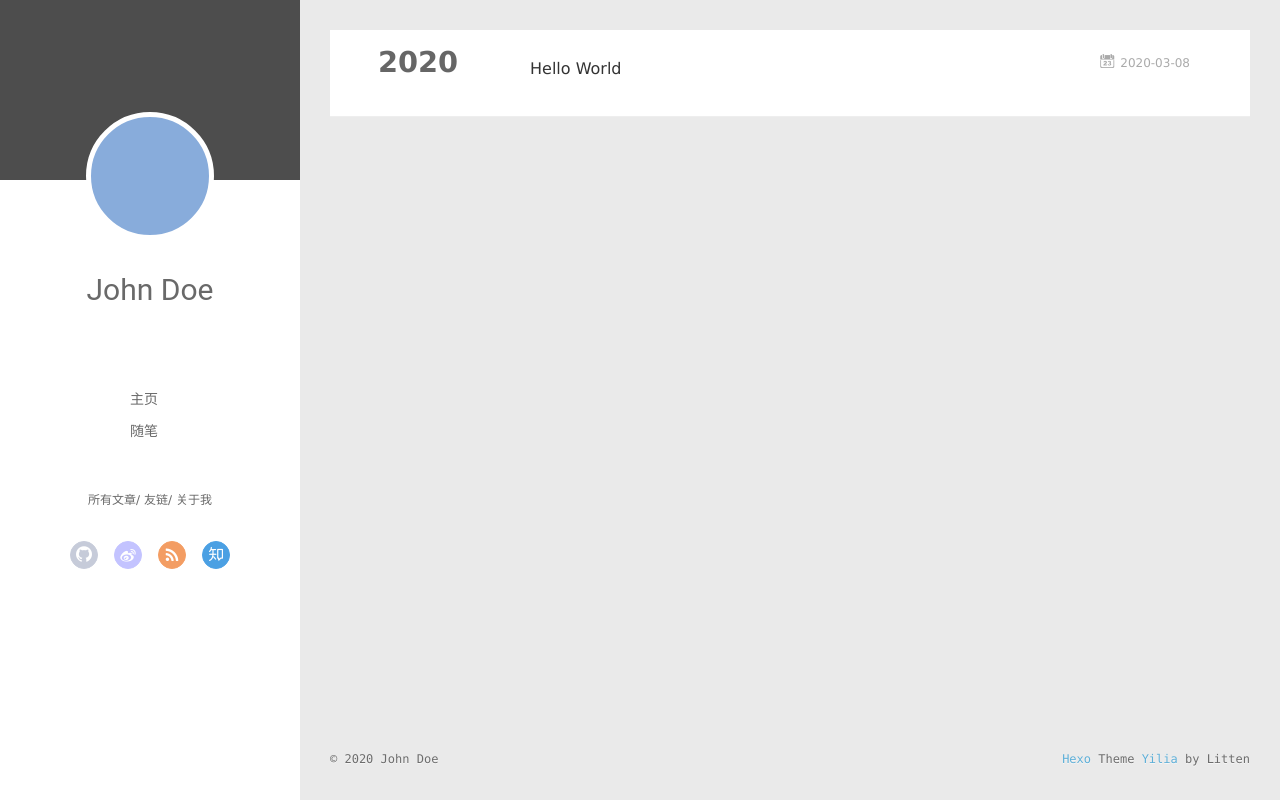
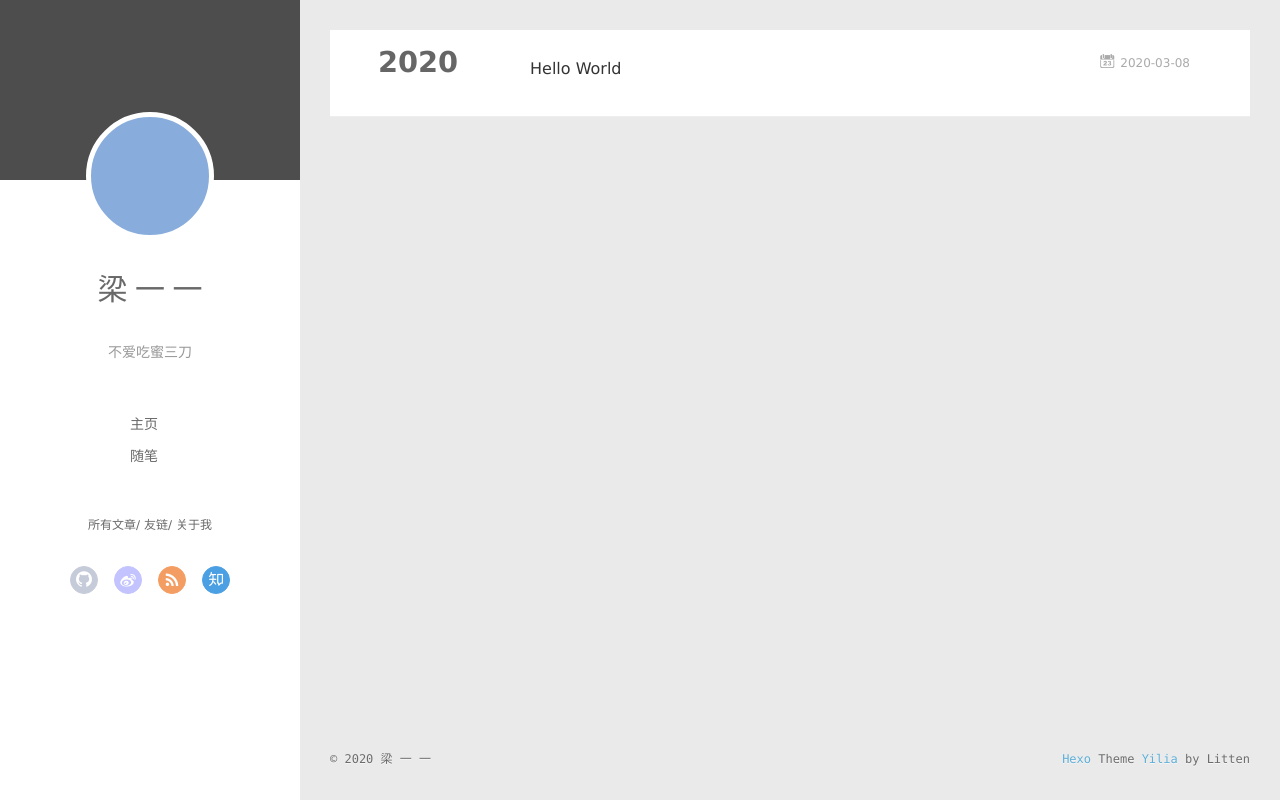
Before and after one commit to xiangchiqingyu/xiangchiqingyu.github.io, a plain HTML site: page archives/2020/03/index.html in a window 1280 px wide. Drawn offline with Linux system fonts and the light colour scheme; no server answers.

Commit message:
Site updated: 2020-03-08 10:46:56

```diff
--- a/archives/2020/03/index.html
+++ b/archives/2020/03/index.html
@@ -6,17 +6,16 @@
   <meta name="renderer" content="webkit">
   <meta http-equiv="X-UA-Compatible" content="IE=edge" >
   <link rel="dns-prefetch" href="http://yoursite.com">
-  <title>Archives: 2020/3 | Hexo</title>
+  <title>Archives: 2020/3 | 梁 一 一 的博客</title>
   <meta name="viewport" content="width=device-width, initial-scale=1, maximum-scale=1">
   <meta property="og:type" content="website">
-<meta property="og:title" content="Hexo">
+<meta property="og:title" content="梁 一 一 的博客">
 <meta property="og:url" content="http://yoursite.com/archives/2020/03/index.html">
-<meta property="og:site_name" content="Hexo">
-<meta property="og:locale" content="en_US">
-<meta property="article:author" content="John Doe">
+<meta property="og:site_name" content="梁 一 一 的博客">
+<meta property="article:author" content="梁 一 一">
 <meta name="twitter:card" content="summary">
 
-    <link rel="alternative" href="/atom.xml" title="Hexo" type="application/atom+xml">
+    <link rel="alternative" href="/atom.xml" title="梁 一 一 的博客" type="application/atom+xml">
 
 
     <link rel="icon" href="/favicon.png">
@@ -46,8 +45,10 @@
 			<img src="" class="js-avatar">
 		</a>
 		<hgroup>
-		  <h1 class="header-author"><a href="/">John Doe</a></h1>
+		  <h1 class="header-author"><a href="/">梁 一 一</a></h1>
 		</hgroup>
+
+		<p class="header-subtitle">不爱吃蜜三刀</p>
 
 
 		<nav class="header-menu">
@@ -104,8 +105,10 @@
 				<img src="" class="js-avatar">
 			</div>
 			<hgroup>
-			  <h1 class="header-author js-header-author">John Doe</h1>
+			  <h1 class="header-author js-header-author">梁 一 一</h1>
 			</hgroup>
+
+			<p class="header-subtitle"><i class="icon icon-quo-left"></i>不爱吃蜜三刀<i class="icon icon-quo-right"></i></p>
 
 
 
@@ -202,7 +205,7 @@
   <div class="outer">
     <div id="footer-info">
     	<div class="footer-left">
-    		&copy; 2020 John Doe
+    		&copy; 2020 梁 一 一
     	</div>
       	<div class="footer-right">
       		<a href="http://hexo.io/" target="_blank">Hexo</a>  Theme <a href="https://github.com/litten/hexo-theme-yilia" target="_blank">Yilia</a> by Litten
```
Also changed, not shown: 2020/03/08/hello-world/index.html (+11 -8 lines), archives/2020/index.html (+12 -9 lines), archives/index.html (+12 -9 lines), index.html (+12 -9 lines).
